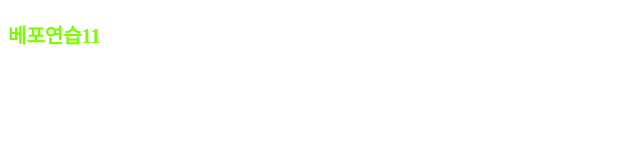
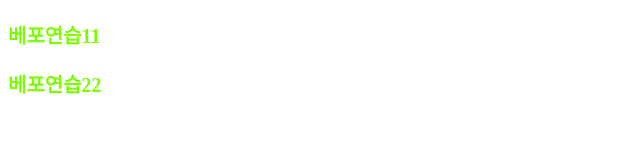
Before and after one commit to JJ46180/gtt, a plain HTML site: page index.html in a window 1280 px wide. Shown: the whole page, without its empty margins (0-640 px from the left). Drawn offline with Linux system fonts and the light colour scheme.

Commit message:
요소추가

```diff
--- a/index.html
+++ b/index.html
@@ -8,5 +8,6 @@
   </head>
   <body>
     <p>베포연습11</p>
+    <p>베포연습22</p>
   </body>
 </html>
```
